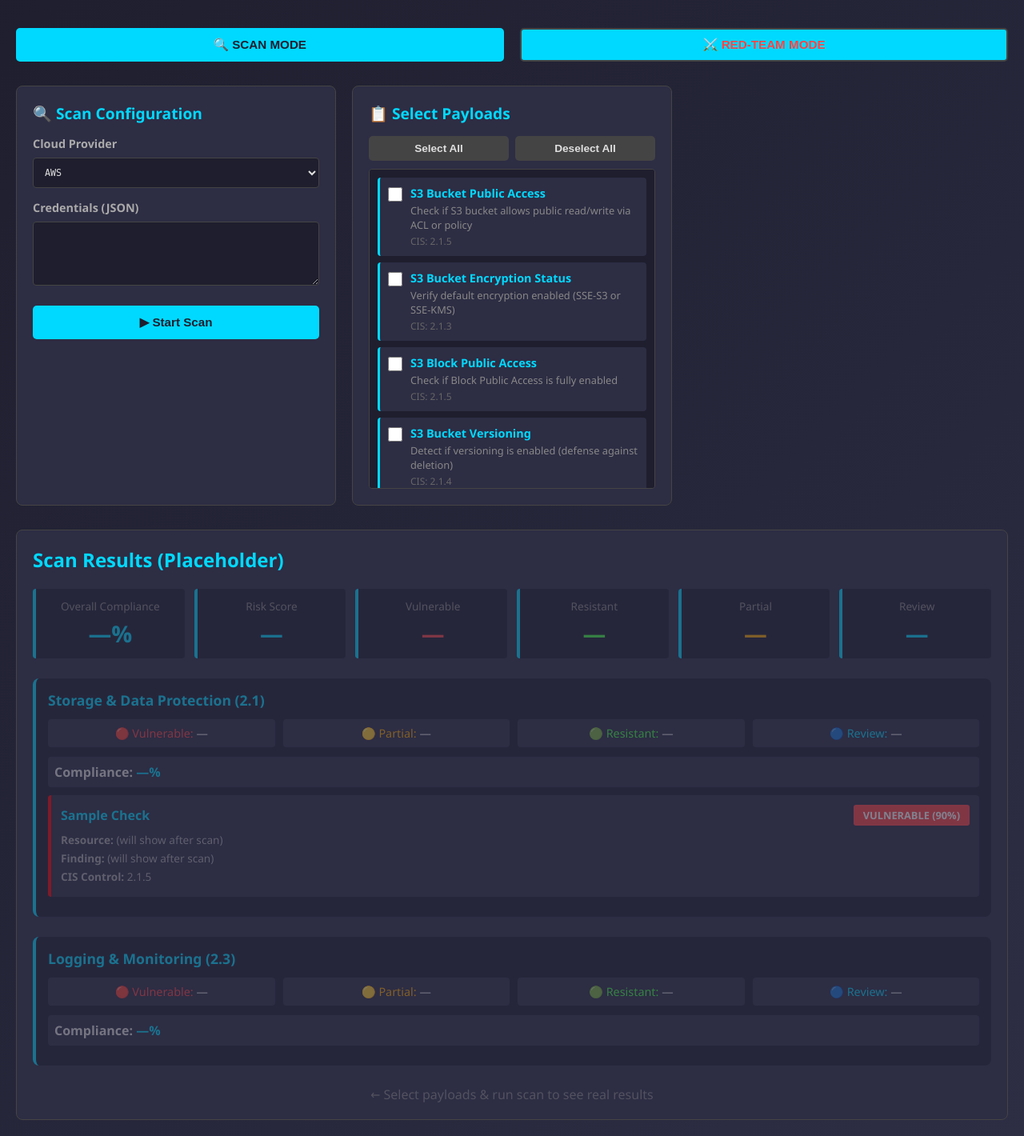
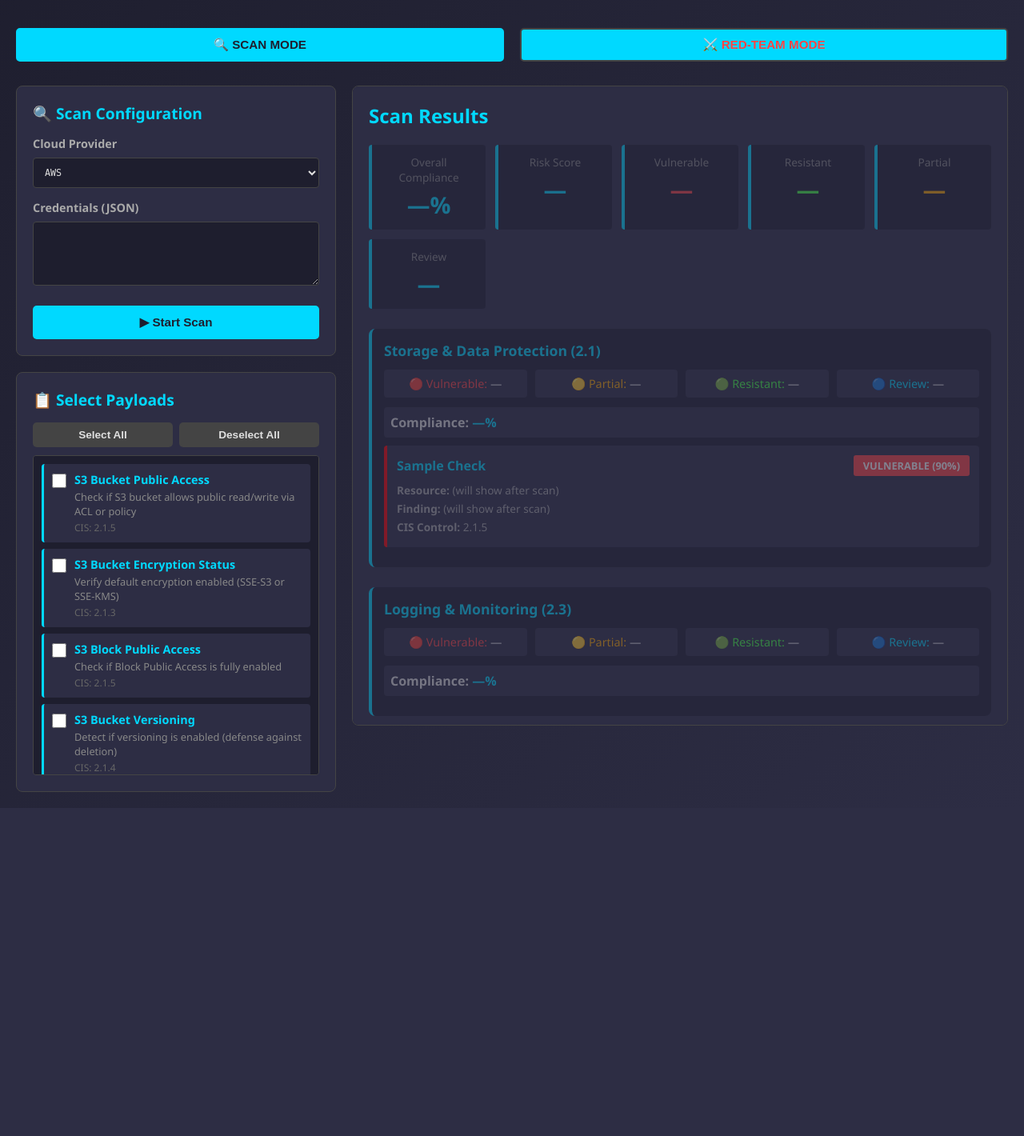
Before and after one commit to BadAsh99/cloudguard, a Flask app: page / in a window 1280 px wide. Shown: the part 122-1542 px from the top of the page at 80% size. After the commit the page ends 1112 px from the top, so only its background shows below. Run offline with Flask 3, Linux system fonts and the light colour scheme.

Commit message:
Refactor layout: Left column (Config + Payloads), Right column (Results), side-by-side on one page

```diff
--- a/templates/index.html
+++ b/templates/index.html
@@ -81,12 +81,18 @@
             border-color: #ff4444;
         }
 
-        /* Main Layout: 3 columns */
+        /* Main Layout: 2 columns */
         .main-grid {
             display: grid;
-            grid-template-columns: 1fr 1fr 400px;
+            grid-template-columns: 400px 1fr;
             gap: 20px;
-            margin-bottom: 30px;
+            margin-bottom: 0;
+        }
+
+        .left-column {
+            display: flex;
+            flex-direction: column;
+            gap: 20px;
         }
 
         .panel {
@@ -246,7 +252,8 @@
             border: 1px solid #444;
             border-radius: 8px;
             padding: 20px;
-            grid-column: 1 / -1;
+            max-height: 800px;
+            overflow-y: auto;
         }
 
         .results h2 {
@@ -419,13 +426,10 @@
 
         @media (max-width: 1200px) {
             .main-grid {
-                grid-template-columns: 1fr 1fr;
+                grid-template-columns: 1fr;
             }
-        }
-
-        @media (max-width: 768px) {
-            .main-grid {
-                grid-template-columns: 1fr;
+            .results {
+                max-height: none;
             }
         }
     </style>
@@ -443,9 +447,11 @@
             <button class="mode-btn redteam" onclick="setMode('redteam')">⚔️ Red-Team Mode</button>
         </div>
 
-        <!-- Main Grid: Config + Payloads + Results -->
+        <!-- Main Grid: Left (Config + Payloads) + Right (Results) -->
         <div class="main-grid">
-            <!-- Left: Scan Configuration -->
+            <!-- Left Column: Config + Payloads -->
+            <div class="left-column">
+                <!-- Scan Configuration -->
                 <div id="scan-panel" class="panel">
                     <h2>🔍 Scan Configuration</h2>
                     <form id="scan-form">
@@ -466,11 +472,11 @@
                     </form>
                 </div>
 
-            <!-- Middle: Red-Team Configuration (hidden by default) -->
+                <!-- Red-Team Configuration (hidden by default) -->
                 <div id="redteam-panel" class="panel redteam" style="display: none;">
                     <h2>⚔️ Red-Team Configuration</h2>
                     <div class="warning">
-                    ⚠️ <strong>Warning:</strong> Red-Team mode will execute <strong>active exploitation</strong>. Use with caution.
+                        ⚠️ <strong>Warning:</strong> Red-Team mode will execute <strong>active exploitation</strong>.
                     </div>
                     <form id="redteam-form">
                         <div class="form-group">
@@ -496,7 +502,7 @@
                     </form>
                 </div>
 
-            <!-- Right: Payload Selector -->
+                <!-- Payload Selector -->
                 <div class="panel">
                     <h2>📋 Select Payloads</h2>
                     <div class="payload-control">
@@ -507,9 +513,9 @@
                 </div>
             </div>
 
-        <!-- Results Panel (Full Width) -->
+            <!-- Right Column: Results -->
             <div class="results">
-            <h2 id="results-title">Scan Results (Placeholder)</h2>
+                <h2 id="results-title">Scan Results</h2>
                 <div id="results-content">
                     <!-- Default placeholder categories -->
                     <div id="placeholder-display" style="opacity: 0.4; pointer-events: none;">
@@ -576,6 +582,7 @@
                     </div>
 
                         <p style="color: #888; margin-top: 20px; text-align: center;">← Select payloads & run scan to see real results</p>
+                    </div>
                 </div>
             </div>
         </div>
```
Also changed, not shown: 1 other file. Lines whose indentation alone changed are shown as unchanged.
